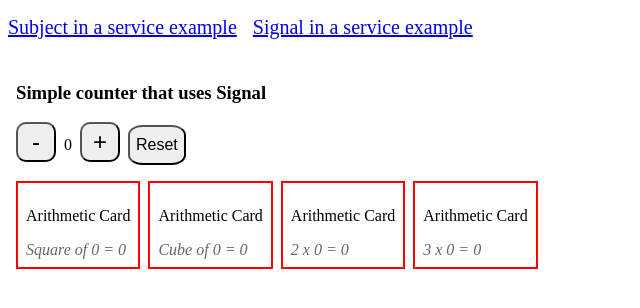
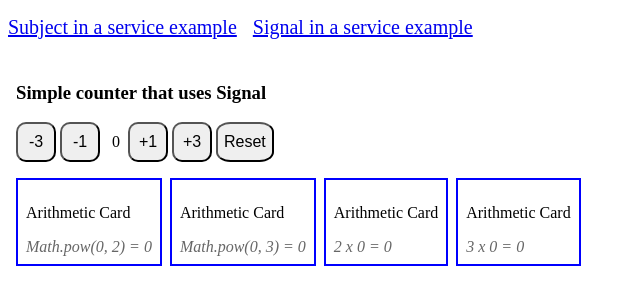
Before and after one commit to railsstudent/ng-signal-service-demo, an Angular app: page /signal-in-a-service in a window 1280 px wide. Shown: the top 308 px of the page, without its empty margins (0-640 px from the left). Built offline with nearby package versions, Linux system fonts and the light colour scheme.

Commit message:
add increment and decrement 3

```diff
--- a/src/app/arithmeticCards/arithmetic-cards.component.ts
+++ b/src/app/arithmeticCards/arithmetic-cards.component.ts
@@ -7,10 +7,10 @@ import { ArithmeticCardComponent } from './arithmeticCard/arithmetic-card.compon
   imports: [ArithmeticCardComponent],
   template: `
     <div>
-      <app-arithmetic-card [description]="descriptions.square"></app-arithmetic-card>
-      <app-arithmetic-card [description]="descriptions.cube"></app-arithmetic-card>
-      <app-arithmetic-card [description]="descriptions.double"></app-arithmetic-card>
-      <app-arithmetic-card [description]="descriptions.triple"></app-arithmetic-card>
+      <app-arithmetic-card [description]="descriptions.square" [borderColor]="borderColor"></app-arithmetic-card>
+      <app-arithmetic-card [description]="descriptions.cube" [borderColor]="borderColor"></app-arithmetic-card>
+      <app-arithmetic-card [description]="descriptions.double" [borderColor]="borderColor"></app-arithmetic-card>
+      <app-arithmetic-card [description]="descriptions.triple" [borderColor]="borderColor"></app-arithmetic-card>
     </div>
   `,
   styles: [`
@@ -37,4 +37,7 @@ export class ArithmeticCardsComponent {
     double: string,
     triple: string,
   }
+
+  @Input()
+  borderColor = 'red';
 }
--- a/src/app/signalCounter/services/signal.service.ts
+++ b/src/app/signalCounter/services/signal.service.ts
@@ -8,17 +8,18 @@ export class SignalService {
   descriptions = computed(() => {
     const counter = this.counter();
     return {
-      square: `Square of ${counter} = ${Math.pow(counter, 2)}`,
-      cube: `Cube of ${counter} = ${Math.pow(counter, 3)}`,
+      square: `Math.pow(${counter}, 2) = ${Math.pow(counter, 2)}`,
+      cube: `Math.pow(${counter}, 3) = ${Math.pow(counter, 3)}`,
       double: `2 x ${counter} = ${counter * 2}`,
       triple: `3 x ${counter} = ${counter * 3}`,
     }
   });
 
   update(delta = 1) {
-    this.counterSignal.update((value) =>
-      (value + delta >= 0) ? value + delta : value
-    );
+    this.counterSignal.update((value) => {
+      const nextValue = value + delta;
+      return (nextValue >= 0) ? nextValue : value;
+    });
   }
 
   reset() {
--- a/src/app/signalCounter/signal-counter.component.ts
+++ b/src/app/signalCounter/signal-counter.component.ts
@@ -1,4 +1,4 @@
-import { ChangeDetectionStrategy, Component, inject } from '@angular/core';
+import { ChangeDetectionStrategy, Component, inject, signal } from '@angular/core';
 import { ArithmeticCardsComponent } from '../arithmeticCards/arithmetic-cards.component';
 import { SignalService } from './services/signal.service';
 
@@ -9,12 +9,14 @@ import { SignalService } from './services/signal.service';
   template: `
     <h3>Simple counter that uses Signal</h3>
     <div>
-      <button (click)="decrement()">-</button>
+      <button (click)="decrement(-3)">-3</button>
+      <button (click)="decrement(-1)">-1</button>
       <span>{{ counter() }}</span>
-      <button (click)="increment()">+</button>
+      <button (click)="increment(1)">+1</button>
+      <button (click)="increment(3)">+3</button>
       <button (click)="reset()">Reset</button>
     </div>
-    <app-arithmetic-cards [descriptions]="descriptions()"></app-arithmetic-cards>
+    <app-arithmetic-cards [descriptions]="descriptions()" borderColor="blue"></app-arithmetic-cards>
   `,
   styles: [`
     :host {
@@ -26,11 +28,11 @@ import { SignalService } from './services/signal.service';
       border-radius: 25%;
       width: 40px;
       height: 40px;
-      font-size: 1.5rem;
+      font-size: 1rem;
+      margin-right: 0.25rem;
     }
 
     button:last-of-type {
-      margin-left: 0.5rem;
       border-radius: 25%;
       width: unset;
       height: 40px;
@@ -54,12 +56,12 @@ export class SignalCounterComponent {
   counter = this.service.counter;
   descriptions = this.service.descriptions;
 
-  increment() {
-    this.service.update();
+  increment(delta: number) {
+    this.service.update(delta);
   }
 
-  decrement() {
-    this.service.update(-1);
+  decrement(delta: number) {
+    this.service.update(delta);
   }
 
   reset() {
--- a/src/app/subjectCounter/services/subject.service.ts
+++ b/src/app/subjectCounter/services/subject.service.ts
@@ -9,8 +9,8 @@ export class SubjectService {
   descriptions$ = this.counterSub.pipe(
     map((counter) =>
       ({
-        square: `Square of ${counter} = ${Math.pow(counter, 2)}`,
-        cube: `Cube of ${counter} = ${Math.pow(counter, 3)}`,
+        square: `Math.pow(${counter}, 2) = ${Math.pow(counter, 2)}`,
+        cube: `Math.pow(${counter}, 3) = ${Math.pow(counter, 3)}`,
         double: `2 x ${counter} = ${2 * counter}`,
         triple: `3 x ${counter} = ${3 * counter}`,
       })
@@ -18,8 +18,9 @@ export class SubjectService {
   );
 
   update(delta = 1) {
-    if (this.counterSub.getValue() + delta >= 0) {
-      this.counterSub.next(this.counterSub.getValue() + delta);
+    const nextValue = this.counterSub.getValue() + delta;
+    if (nextValue >= 0) {
+      this.counterSub.next(nextValue);
     }
   }
 
--- a/src/app/subjectCounter/subject-counter.component.ts
+++ b/src/app/subjectCounter/subject-counter.component.ts
@@ -10,9 +10,11 @@ import { SubjectService } from './services/subject.service';
   template: `
     <h3>Simple counter that uses BehaviorSubject</h3>
     <div>
-      <button (click)="decrement()">-</button>
+      <button (click)="decrement(-3)">-3</button>
+      <button (click)="decrement(-1)">-1</button>
       <span>{{ counter$ | async }}</span>
-      <button (click)="increment()">+</button>
+      <button (click)="increment(1)">+1</button>
+      <button (click)="increment(3)">+3</button>
       <button (click)="reset()">Reset</button>
     </div>
     <ng-container *ngIf="descriptions$ | async as descriptions">
@@ -29,11 +31,11 @@ import { SubjectService } from './services/subject.service';
       border-radius: 25%;
       width: 40px;
       height: 40px;
-      font-size: 1.5rem;
+      font-size: 1rem;
+      margin-right: 0.25rem;
     }
 
     button:last-of-type {
-      margin-left: 0.5rem;
       border-radius: 25%;
       width: unset;
       height: 40px;
@@ -57,12 +59,12 @@ export class SubjectCounterComponent {
   counter$ = this.service.counter$;
   descriptions$ = this.service.descriptions$;
 
-  increment() {
-    this.service.update();
+  increment(delta: number) {
+    this.service.update(delta);
   }
 
-  decrement() {
-    this.service.update(-1);
+  decrement(delta: number) {
+    this.service.update(delta);
   }
 
   reset() {
```
